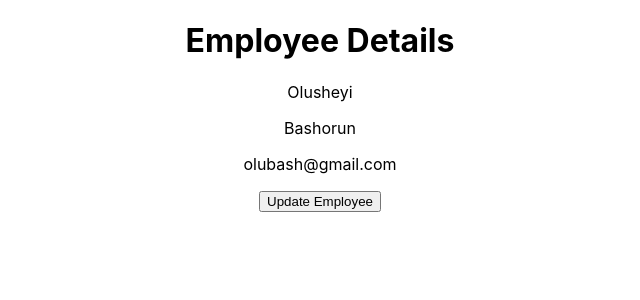
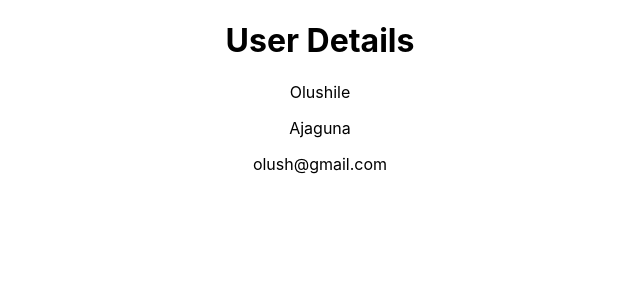
Before and after one commit to Bashorun407/React-Basics, a React (Create React App) app: page / in a window 1280 px wide. Shown: the top 300 px of the page, without its empty margins (320-960 px from the left). Built offline with nearby package versions, Linux system fonts and the light colour scheme.

Commit message:
Committing newly added useState function

```diff
--- a/src/App.js
+++ b/src/App.js
@@ -9,7 +9,7 @@ import Soldier from './components/soldier';
 import Skills from './components/skills';
 import Students from './components/student_des';
 import Employee from './components/employee';
-
+import User from './components/user';
 
 
 function App() {
@@ -57,7 +57,9 @@ function App() {
         firstName="Ade"
         lastName="Ishola" /> */}
 
-      <Employee />
+      {/* <Employee /> */}
+
+      <User />
     </div>
 
   );
--- /dev/null
+++ b/src/components/user.js
@@ -0,0 +1,19 @@
+import { useState } from "react"
+
+
+const User = () => {
+    const [firstName, setFirstName] = useState('Olushile')
+    const [lastName, setLastName] = useState('Ajaguna')
+    const [email, setEmail] = useState('olush@gmail.com')
+
+    return (
+        <div>
+            <h1>User Details</h1>
+            <p>{firstName}</p>
+            <p>{lastName}</p>
+            <p>{email}</p>
+        </div>
+    )
+}
+
+export default User
```
